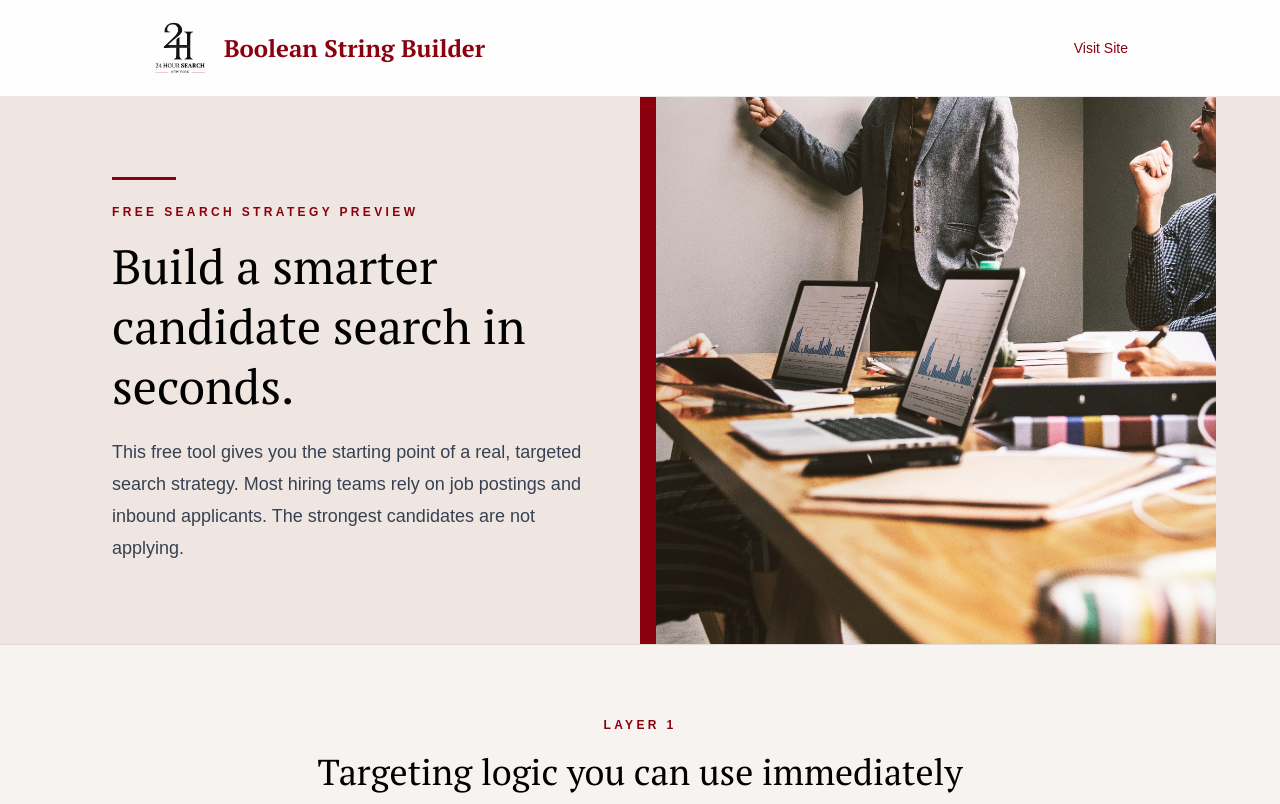
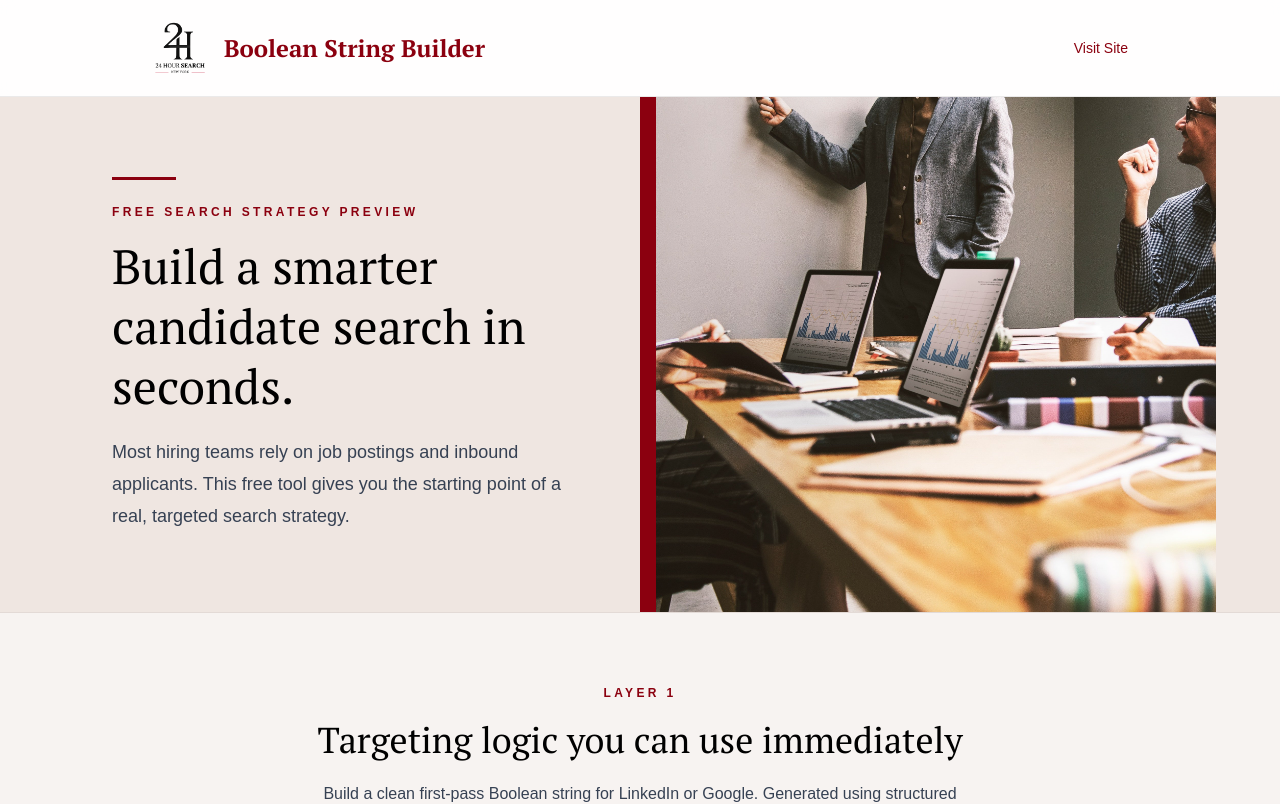
Before and after one commit to actresskristin/boolean-string-builder, a React (Vite) app: page / in a window 1280 px wide. Shown: the top 804 px of the page. Built offline with nearby package versions, Linux system fonts and the light colour scheme.

Commit message:
updating copy

```diff
--- a/src/components/ToolHero.jsx
+++ b/src/components/ToolHero.jsx
@@ -23,9 +23,8 @@ function ToolHero() {
             </h1>
 
             <p className="mt-5 text-base leading-8 text-gray-700 sm:text-lg">
-              This free tool gives you the starting point of a real, targeted search strategy.
-              Most hiring teams rely on job postings and inbound applicants. The
-              strongest candidates are not applying.
+
+              Most hiring teams rely on job postings and inbound applicants. This free tool gives you the starting point of a real, targeted search strategy.
             </p>
           </div>
         </motion.div>
```
